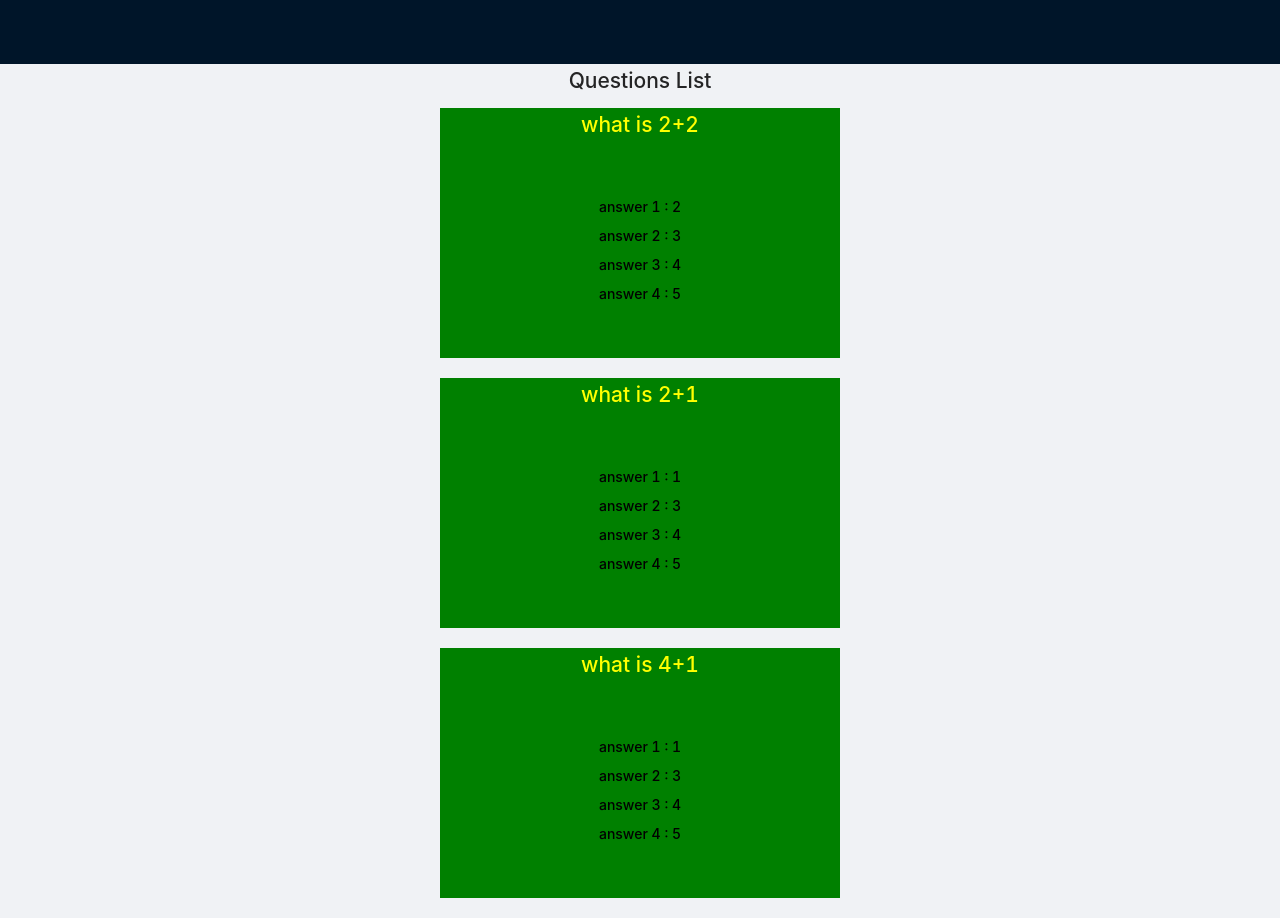
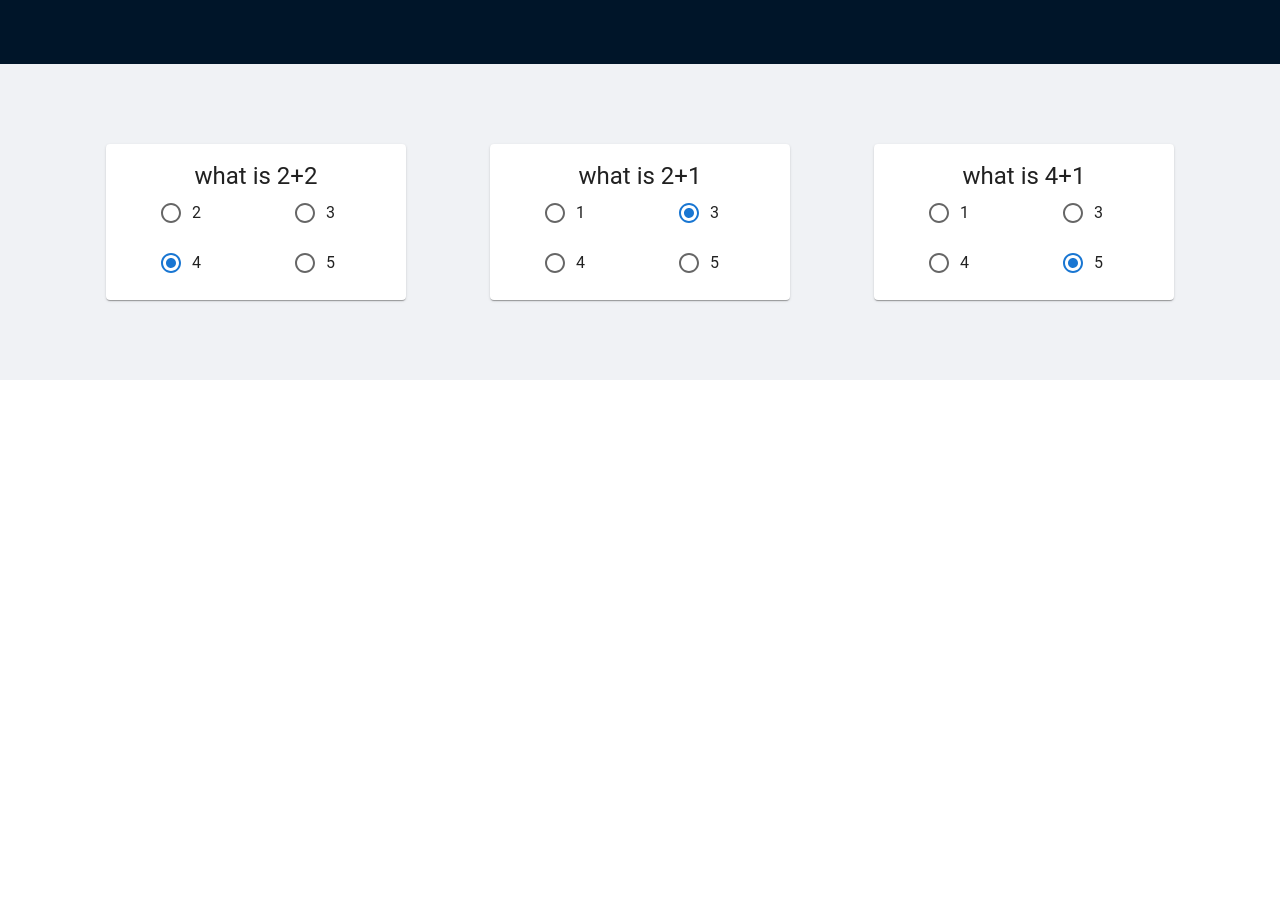
Before and after one commit to UmenR/SWIN-2022-TEP-ELEARNING, a React (Create React App) app: page /questions/list in a window 1280 px wide. After the commit the page ends 800 px from the top, so only its background shows below. Built offline with nearby package versions, Linux system fonts and the light colour scheme.

Commit message:
refactor: questions page styles

```diff
--- a/src/features/home/Home.js
+++ b/src/features/home/Home.js
@@ -13,17 +13,17 @@ import CardContent from "@mui/material/CardContent";
 import CardMedia from "@mui/material/CardMedia";
 import Typography from "@mui/material/Typography";
 import { CardActionArea } from "@mui/material";
+import Grid from "@mui/material/Grid";
 
 const theme = createTheme();
 
 // Home page
 function HomePage() {
+  const authStatus = useSelector(authenticationStatusSelector);
+  const navigate = useNavigate();
 
-  const authState = useSelector(authenticationStatusSelector);
-  const navigate = useNavigate()
-
-  function handleNavigation(destination){
-    navigate(destination)
+  function handleNavigation(destination) {
+    navigate(destination);
   }
 
   return (
@@ -34,16 +34,25 @@ function HomePage() {
           sx={{
             display: "flex",
             flexDirection: "row",
-            alignItems: "center",
-            justifyContent: "space-between",
+
             marginTop: 8,
             marginBottom: 10,
-            marginLeft: 10,
-            marginRight: 10,
           }}
         >
-          <Card sx={{ maxWidth: 345, height: 300 }}>
-            <CardActionArea onClick={()=>handleNavigation('/games/list')}>
+          <Grid container rowSpacing={5}>
+            {authStatus === USER_AUTH_TYPE.student && (
+              <>
+                <Grid
+                  display="flex"
+                  alignItems="center"
+                  justifyContent="center"
+                  item
+                  xs={6}
+                >
+                  <Card sx={{ width: 345, height: 300 }}>
+                    <CardActionArea
+                      onClick={() => handleNavigation("/games/list")}
+                    >
                       <CardMedia
                         component="img"
                         height="200"
@@ -59,8 +68,18 @@ function HomePage() {
                       </CardContent>
                     </CardActionArea>
                   </Card>
-          <Card sx={{ maxWidth: 345, height: 300 }}>
-            <CardActionArea onClick={()=>handleNavigation('/rewards/tree')}>
+                </Grid>
+                <Grid
+                  display="flex"
+                  alignItems="center"
+                  justifyContent="center"
+                  item
+                  xs={6}
+                >
+                  <Card sx={{ width: 345, height: 300 }}>
+                    <CardActionArea
+                      onClick={() => handleNavigation("/rewards/tree")}
+                    >
                       <CardMedia
                         component="img"
                         height="200"
@@ -76,6 +95,68 @@ function HomePage() {
                       </CardContent>
                     </CardActionArea>
                   </Card>
+                </Grid>
+              </>
+            )}
+            {authStatus === USER_AUTH_TYPE.teacher && (
+              <>
+                <Grid
+                  display="flex"
+                  alignItems="center"
+                  justifyContent="center"
+                  item
+                  xs={6}
+                >
+                  <Card sx={{ width: 345, height: 300 }}>
+                    <CardActionArea
+                      onClick={() => handleNavigation("/quizzes/list")}
+                    >
+                      <CardMedia
+                        component="img"
+                        height="200"
+                        image="/logo192.png"
+                      />
+                      <CardContent>
+                        <Typography gutterBottom variant="h5" component="div">
+                          Quizzes
+                        </Typography>
+                        <Typography variant="body2" color="text.secondary">
+                          Browse and create quizzes
+                        </Typography>
+                      </CardContent>
+                    </CardActionArea>
+                  </Card>
+                </Grid>
+                <Grid
+                  display="flex"
+                  alignItems="center"
+                  justifyContent="center"
+                  item
+                  xs={6}
+                >
+                  <Card sx={{ width: 345, height: 300 }}>
+                    <CardActionArea
+                      onClick={() => handleNavigation("/questions/list")}
+                    >
+                      <CardMedia
+                        component="img"
+                        height="200"
+                        image="/logo192.png"
+                      />
+                      <CardContent>
+                        <Typography gutterBottom variant="h5" component="div">
+                          Questions
+                        </Typography>
+                        <Typography variant="body2" color="text.secondary">
+                          Browse and create questions
+                        </Typography>
+                      </CardContent>
+                    </CardActionArea>
+                  </Card>
+                </Grid>
+              </>
+            )}
+          </Grid>
         </Box>
       </Container>
     </ThemeProvider>
--- a/src/features/questions/QuestionsList.js
+++ b/src/features/questions/QuestionsList.js
@@ -1,47 +1,24 @@
 import { useEffect } from "react";
-import styled from "styled-components";
 import { useDispatch, useSelector } from "react-redux";
+
+import { createTheme, ThemeProvider } from "@mui/material/styles";
+import Container from "@mui/material/Container";
+import CssBaseline from "@mui/material/CssBaseline";
+import Box from "@mui/material/Box";
+import Card from "@mui/material/Card";
+import CardContent from "@mui/material/CardContent";
+import Typography from "@mui/material/Typography";
+import { CardActionArea } from "@mui/material";
+import Grid from "@mui/material/Grid";
+import Skeleton from "@mui/material/Skeleton";
+import Stack from "@mui/material/Stack";
+import Radio from "@mui/material/Radio";
+import FormControlLabel from "@mui/material/FormControlLabel";
 
 import { fetchQuestions } from "./questionsSlice";
 import { questionsSelector } from "./questionsSelectors";
 
-const CenteredFlexDiv = styled.div`
-  display: flex;
-  align-items: center;
-  justify-content: center;
-`;
-
-const Container = styled(CenteredFlexDiv)`
-  width: 100%;
-  height: 100%;
-  flex-direction: column;
-`;
-
-const QuestionCard = styled(CenteredFlexDiv)`
-  flex-direction: column;
-  height: 250px;
-  width: 400px;
-  background: green;
-  margin-bottom: 20px;
-`;
-
-const AnswerCard = styled(CenteredFlexDiv)`
-  flex-direction: row;
-  width: 100%;
-  height: 100%;
-`;
-
-const AnswerColumn = styled(CenteredFlexDiv)`
-  flex-direction: column;
-`;
-
-const QuestionText = styled.h2`
-  color: yellow;
-`;
-
-const AnswerText = styled.h4`
-  color: black;
-`;
+const theme = createTheme();
 
 function QuestionsList() {
   const currentQuestions = useSelector(questionsSelector);
@@ -53,30 +30,107 @@ function QuestionsList() {
     // eslint-disable-next-line react-hooks/exhaustive-deps
   }, []);
 
+  function handleClickQuestion(questionID) {}
+
   console.log(currentQuestions);
   return (
-    <Container>
-      <h1>Questions List</h1>
+    <ThemeProvider theme={theme}>
+      <Container component="main">
+        <CssBaseline />
+        <Box
+          sx={{
+            display: "flex",
+            flexDirection: "row",
+            marginTop: 10,
+            marginBottom: 10,
+          }}
+        >
+          <Grid container rowSpacing={5}>
             {currentQuestions &&
               currentQuestions.length > 0 &&
               currentQuestions.map((question) => (
-          <QuestionCard key={question.id}>
-            <QuestionText>{question.text}</QuestionText>
-            <AnswerCard>
-              <AnswerColumn>
-                {question.answers.map((answer, index) => (
-                  <AnswerText key={answer.id}>
-                    {`answer ${index + 1} : `} {answer.text}
-                  </AnswerText>
+                <Grid
+                  display="flex"
+                  alignItems="center"
+                  justifyContent="center"
+                  item
+                  xs={4}
+                  key={question.id}
+                >
+                  <Card sx={{ minWidth: 300 }}>
+                    <CardActionArea
+                      onClick={() => handleClickQuestion(question)}
+                    >
+                      <CardContent>
+                        <Typography
+                          textAlign="center"
+                          variant="h5"
+                          component="div"
+                        >
+                          {question.text}
+                        </Typography>
+                        <Grid container rowSpacing={1}>
+                          {question.answers.map((answer) => (
+                            <Grid
+                              display="flex"
+                              alignItems="center"
+                              justifyContent="center"
+                              item
+                              xs={6}
+                              key={answer.id}
+                            >
+                              <FormControlLabel
+                                control={
+                                  <Radio
+                                    checked={
+                                      question.solutions[0].id === answer.id
+                                    }
+                                  />
+                                }
+                                label={answer.text}
+                              />
+                            </Grid>
                           ))}
-              </AnswerColumn>
-            </AnswerCard>
-          </QuestionCard>
+                        </Grid>
+                      </CardContent>
+                    </CardActionArea>
+                  </Card>
+                </Grid>
               ))}
             {(!currentQuestions || currentQuestions.length <= 0) && (
-        <h1>Loading...</h1>
+              <>
+                <Grid
+                  display="flex"
+                  alignItems="center"
+                  justifyContent="center"
+                  item
+                  xs={6}
+                >
+                  <Stack spacing={1}>
+                    <Skeleton variant="rectangular" width={345} height={240} />
+                    <Skeleton variant="rectangular" width={345} height={60} />
+                    <Skeleton variant="rounded" width={345} height={60} />
+                  </Stack>
+                </Grid>
+                <Grid
+                  display="flex"
+                  alignItems="center"
+                  justifyContent="center"
+                  item
+                  xs={6}
+                >
+                  <Stack spacing={1}>
+                    <Skeleton variant="rectangular" width={345} height={240} />
+                    <Skeleton variant="rectangular" width={345} height={60} />
+                    <Skeleton variant="rounded" width={345} height={60} />
+                  </Stack>
+                </Grid>
+              </>
             )}
+          </Grid>
+        </Box>
       </Container>
+    </ThemeProvider>
   );
 }
 
```
Also changed, not shown: src/features/rewards/rewardResultSlice.js (+27 -1 lines). Lines whose indentation alone changed are shown as unchanged.
